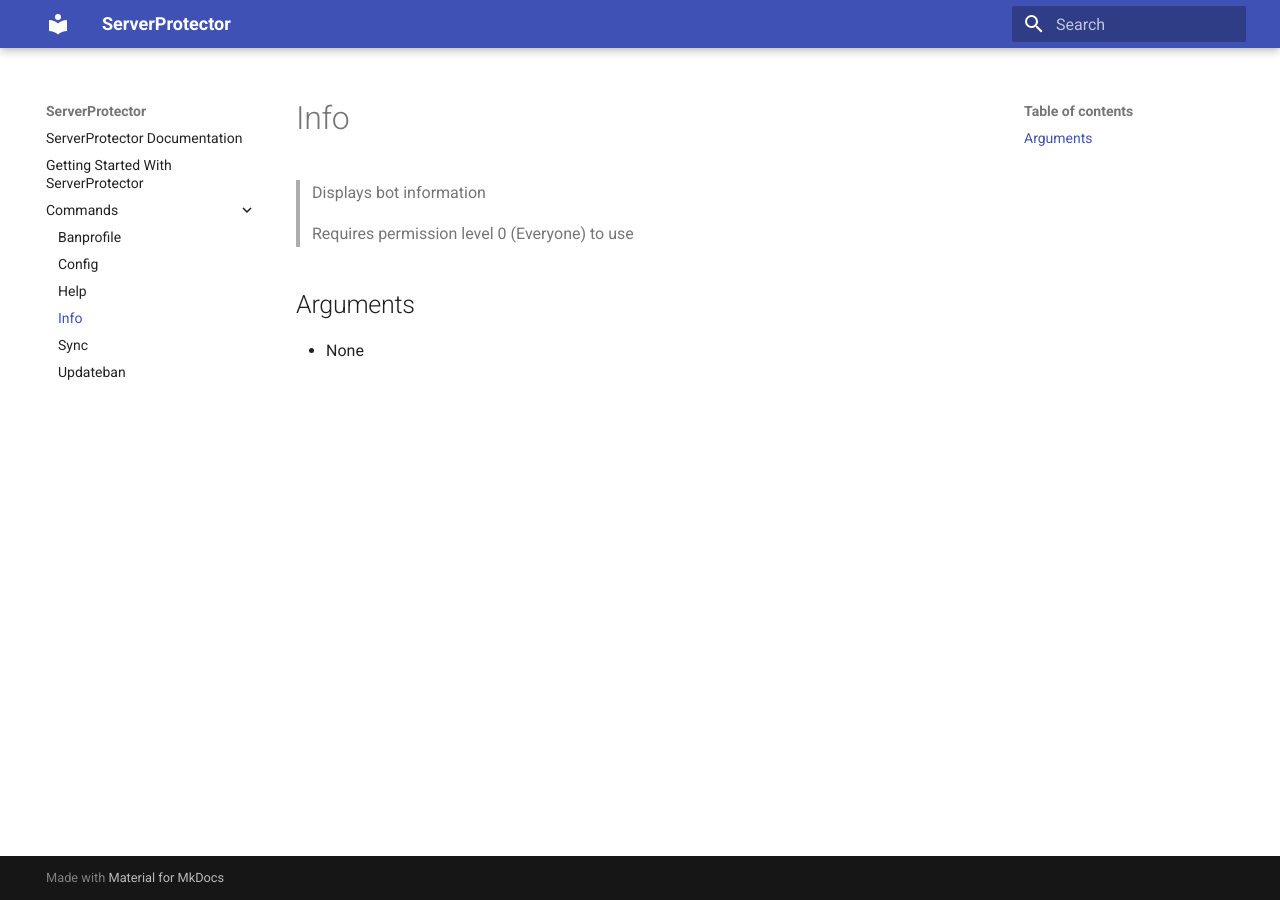
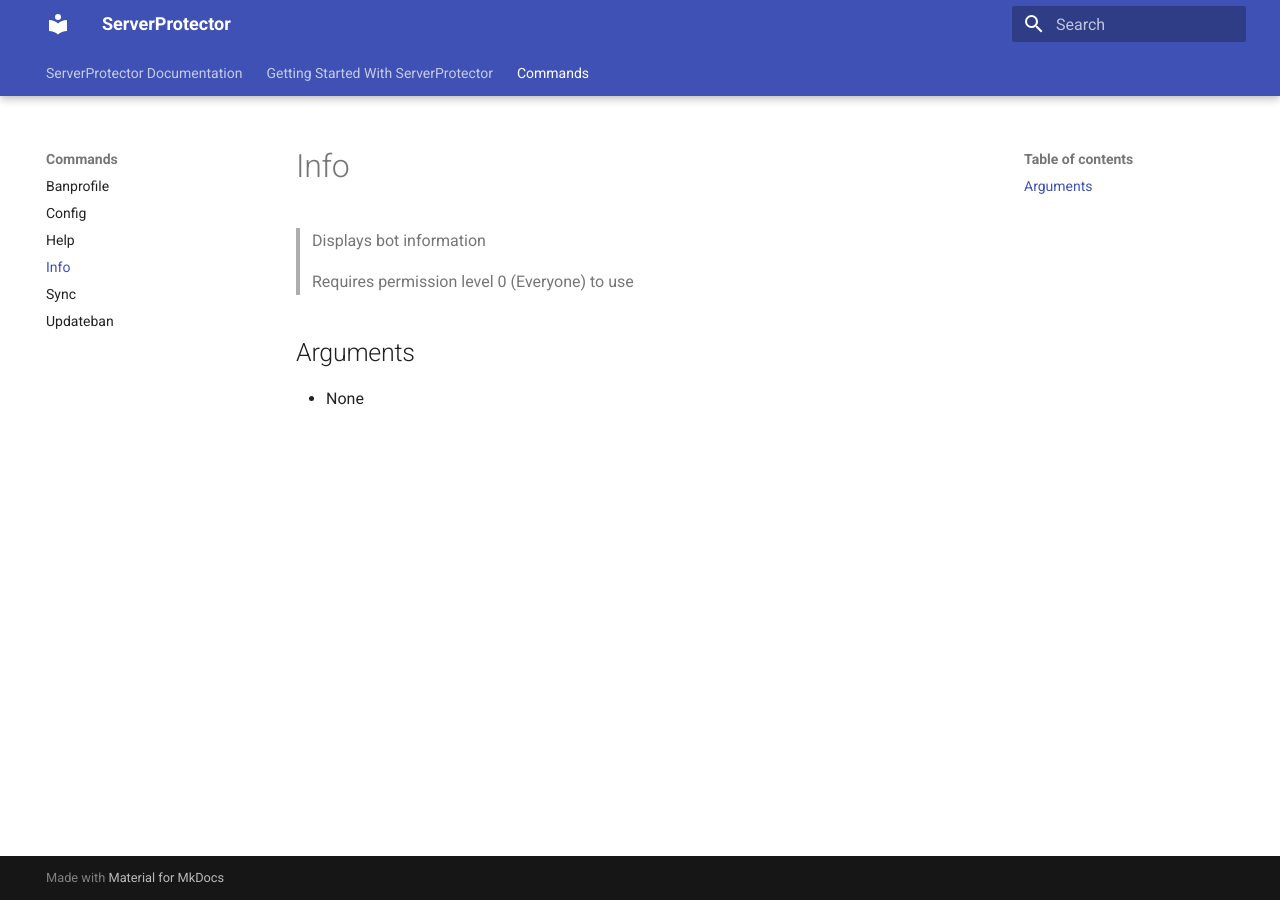
Before and after one commit to sniff122Development/ServerProtectorDocs, an MkDocs documentation site: the page built from docs/commands/info.md, in a window 1280 px wide. Built offline with MkDocs 1.6.1 and Material for MkDocs 9.7.7, drawn with Linux system fonts in a browser that asks for light colours.

Commit message:
Add docs feature

```diff
--- a/mkdocs.yml
+++ b/mkdocs.yml
@@ -1,3 +1,7 @@
 site_name: ServerProtector
 theme:
   name: material
+  features:
+    - navigation.instant
+    - navigation.tabs
+    - navigation.tabs.sticky
```
